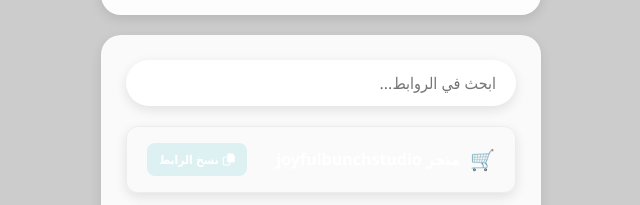
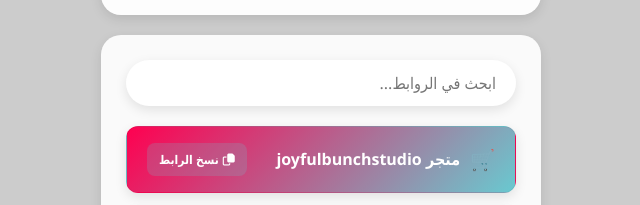
Before and after one commit to abdol5nifri/linktreethree, a plain HTML site: page index.html in a window 1280 px wide. Shown: the part 769-974 px from the top of the page, without its empty margins (319-959 px from the left). Drawn offline with Linux system fonts and the light colour scheme.

Commit message:
Update index.html

```diff
--- a/index.html
+++ b/index.html
@@ -15,7 +15,7 @@
             --text-color: #333333;
             --shadow: 0 4px 12px rgba(0, 0, 0, 0.1);
             --transition: all 0.3s ease;
-/*             --gradient: linear-gradient(135deg, #ff0050, #69c9d0); */
+            --gradient: linear-gradient(135deg, #ff0050, #69c9d0);
             --copy-btn-bg: rgba(105, 201, 208, 0.2);
             --copy-btn-hover: rgba(105, 201, 208, 0.3);
         }
```
